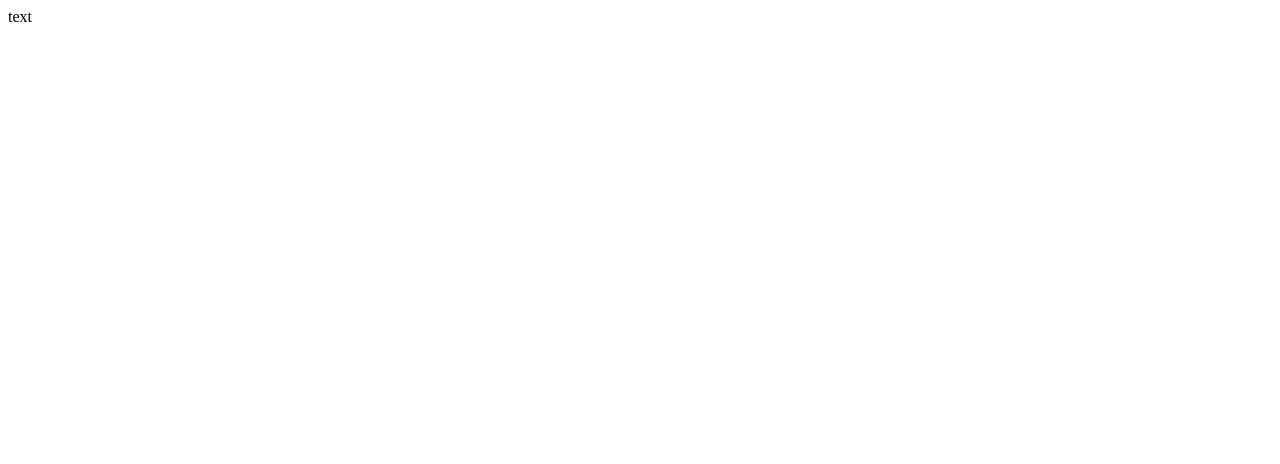
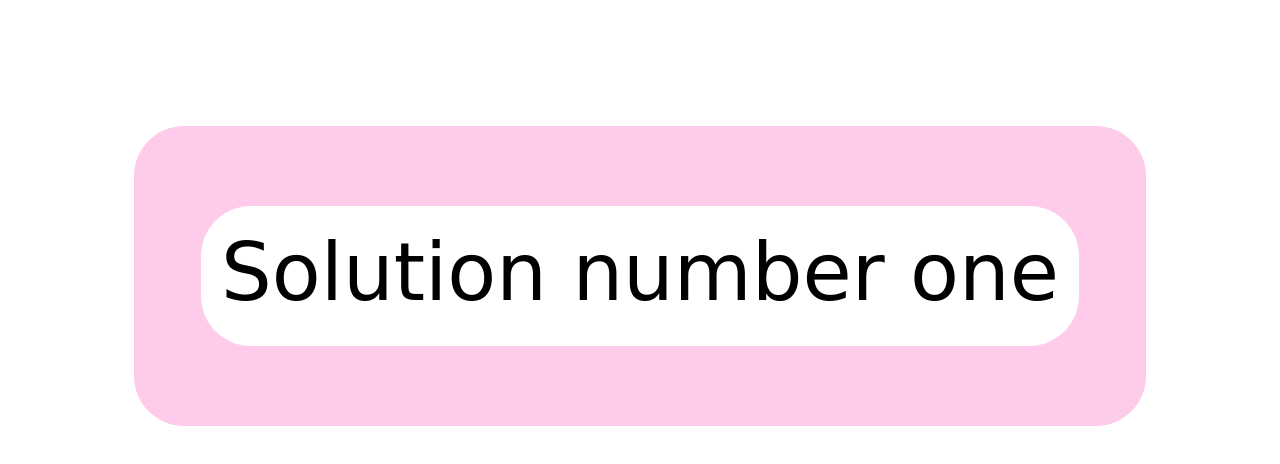
Before and after one commit to Alejafran/TallerJavascript, a website: page public_html/p01/index.html in a window 1280 px wide. Drawn offline with Linux system fonts and the light colour scheme.

Commit message:
terminado, y arreglado

```diff
--- /dev/null
+++ b/public_html/p01/css/one.css
@@ -0,0 +1,16 @@
+p{
+   font-family:cursive ;
+   font-size: 80px;
+   background: #fff;
+   padding: 20px;
+   border-radius: 50px;
+}
+
+.text {
+   background: #FFCBEA;
+   display: flex;
+   justify-content: center;
+   margin: 10%;
+   border-radius: 50px;
+   height: 300px;
+}
--- a/public_html/p01/index.html
+++ b/public_html/p01/index.html
@@ -5,9 +5,10 @@
       <title>exercise 1</title>
       <meta charset="UTF-8">
       <meta name="viewport" content="width=device-width, initial-scale=1.0">
+      <link href="css/one.css" rel="stylesheet" type="text/css"/>
    </head>
    <body>
-      <div>text</div>
+      <div class = "text"><p>Solution number one</p></div>
 
       <script src="js/01.js"></script>
    </body>
```
